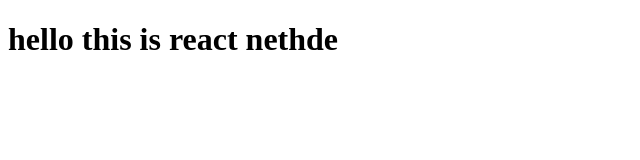
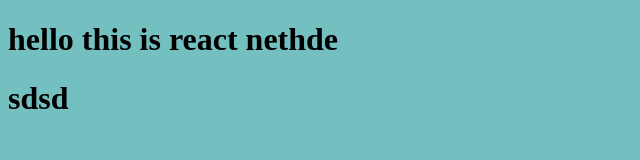
Before and after one commit to rohitpardhi1998/Namaste-React-Practice, a plain HTML site: page index.html in a window 1280 px wide. Shown: the whole page, without its empty margins (0-640 px from the left). Drawn offline with nearby package versions, Linux system fonts and the light colour scheme.

Commit message:
added css file

```diff
--- /dev/null
+++ b/index.css
@@ -0,0 +1,4 @@
+body
+{
+background-color: rgb(116, 192, 192);
+}
--- a/index.html
+++ b/index.html
@@ -4,9 +4,11 @@
     <meta charset="UTF-8">
     <meta name="viewport" content="width=device-width, initial-scale=1.0">
     <title>Document</title>
+    <link href="./index.css" rel="stylesheet"/>
 </head>
 <body>
     <div id="root"></div>
+    <h1>sdsd</h1>
     <!-- <script>
        const heading = document.createElement('h1')
          heading.innerHTML="hello this is javascript code"
```
